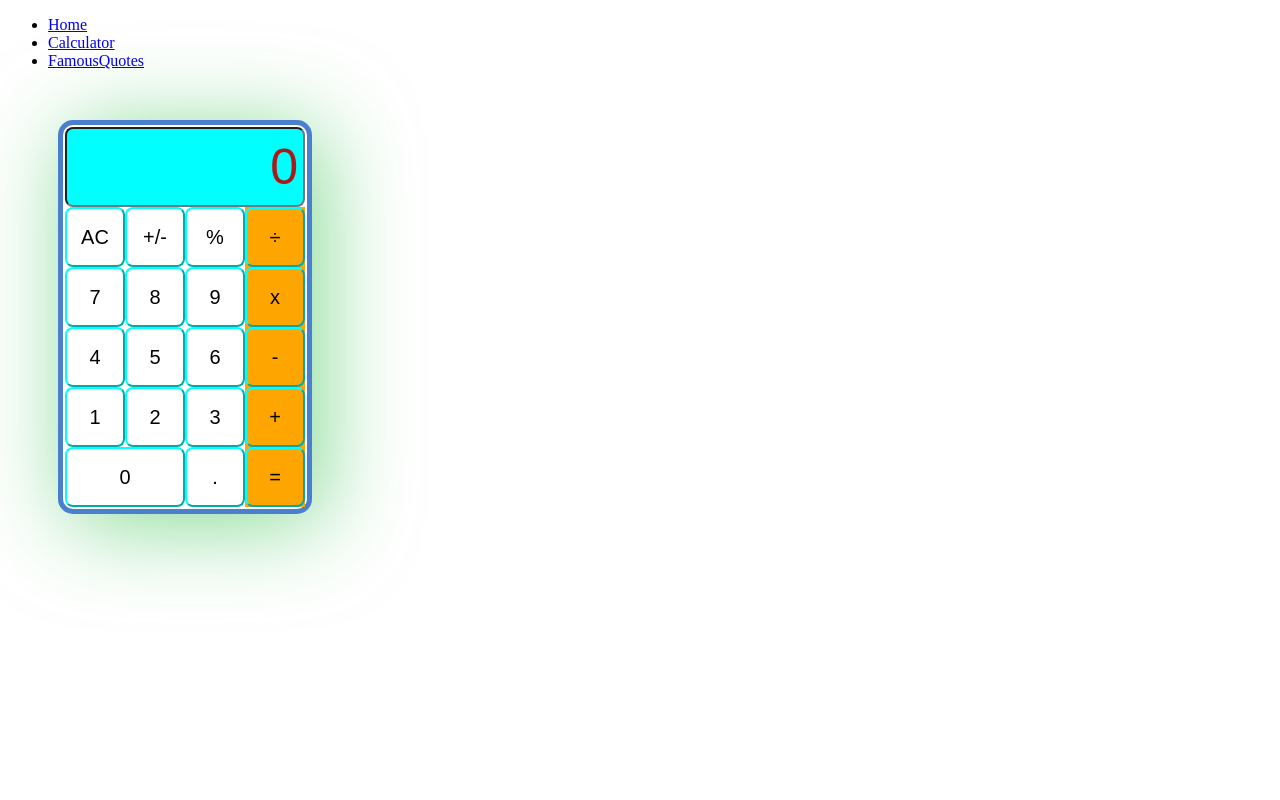
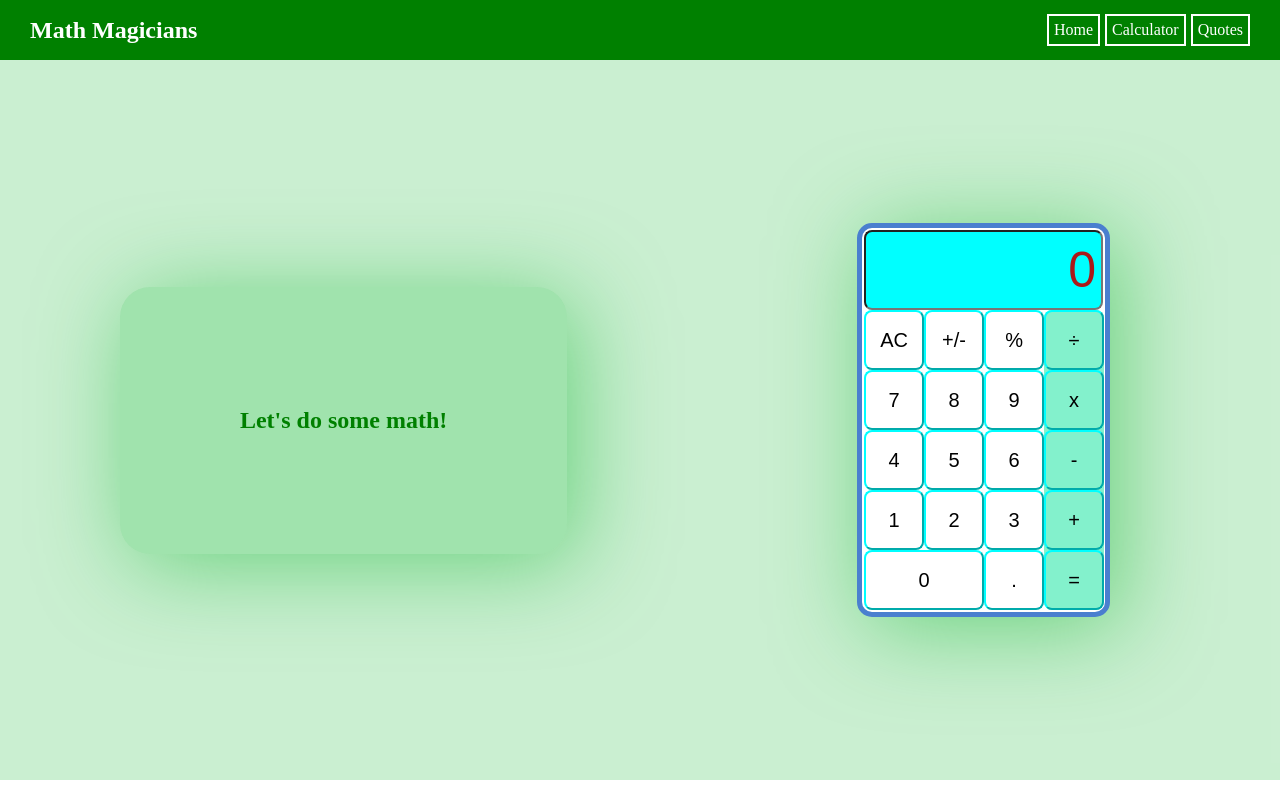
Before and after one commit to Nahid1911/math-magicians, a React (Create React App) app: page /Calculator in a window 1280 px wide. Built offline with nearby package versions, Linux system fonts and the light colour scheme.

Commit message:
Full website ready

```diff
--- a/src/App.css
+++ b/src/App.css
@@ -1,4 +1,4 @@
-.App {
+/* .App {
   display: flex;
   flex-direction: row;
   justify-content: space-around;
@@ -29,4 +29,4 @@
   box-shadow: 10px 10px 90px rgba(9, 181, 41, 0.5);
   border-radius: 30px;
   color: green;
-}
+} */
--- a/src/App.js
+++ b/src/App.js
@@ -1,5 +1,5 @@
 import { Route, Routes, Link } from 'react-router-dom';
-import './App.css';
+// import './App.css';
 import Calculator from './components/Calculator';
 import FamousQuotes from './components/FamousQuotes';
 import Home from './components/Home';
@@ -8,32 +8,26 @@ import Home from './components/Home';
 function App() {
   return (
     <>
-      <nav>
-        <ul>
-          <li>
+      <nav className="navBar">
+        <h1>Math Magicians</h1>
+        <ul className="navUl">
+          <li className="naveLi">
             <Link to="/">Home</Link>
           </li>
-          <li>
+          <li className="naveLi">
             <Link to="/calculator">Calculator</Link>
           </li>
-          <li>
-            <Link to="/FamousQuotes">FamousQuotes</Link>
+          <li className="naveLi">
+            <Link to="/FamousQuotes">Quotes</Link>
           </li>
         </ul>
       </nav>
       <Routes>
         <Route path="/" element={<Home />} />
+        <Route path="/Calculator" element={<Calculator />} />
         <Route path="/FamousQuotes" element={<FamousQuotes />} />
-
-        <Route path="/Calculator" element={<Calculator />} />
       </Routes>
     </>
-    // <div className="App">
-    //   <div className="quoteDiv">
-    //   </div>
-    //   <div className="calcuDiv">
-    //   </div>
-    // </div>
   );
 }
 
--- a/src/components/Calculator.js
+++ b/src/components/Calculator.js
@@ -22,6 +22,10 @@ const Calculator = () => {
   };
 
   return (
+    <div className="calcPageDiv">
+      <div className="quoteH2">
+        <h2>Let&#39;s do some math!</h2>
+      </div>
       <div className="mainDiv">
         <TextArea
           value={calculatorData.next || calculatorData.total || '0'}
@@ -30,6 +34,7 @@ const Calculator = () => {
         <div className="buttonDiv">
           <Numpad handleButtonClick={handleButtonClick} />
           <Signs handleButtonClick={handleButtonClick} />
+        </div>
       </div>
     </div>
   );
--- a/src/components/FamousQuotes.js
+++ b/src/components/FamousQuotes.js
@@ -41,8 +41,10 @@ const FamousQuotes = () => {
 
   if (data) {
     return (
-      <div>
-        <div>{`"${data.quote}" -- ${data.author}`}</div>
+      <div className="quotePageDiv">
+        <div className="quoteDiv">
+          <div>{`"${data.quote}" -- ${data.author}`}</div>
+        </div>
       </div>
     );
   }
--- a/src/components/Home.js
+++ b/src/components/Home.js
@@ -1,5 +1,29 @@
 function Home() {
-  return <h1>This is home page</h1>;
+  return (
+    <div className="homePageDiv">
+      <h1>Welcome to our website!</h1>
+      <p>
+        Here, you&#39;ll find two exciting tabs to explore:
+        a calculator and a collection of famous quotes.
+      </p>
+      <p>
+        In the calculator tab, you can perform various
+        calculations with ease. Whether you need to add,
+        subtract, multiply, or divide, our calculator has
+        got you covered. Simply input the numbers and operators,
+        and let our calculator do the rest. It&#39;s a handy tool for
+        all your mathematical needs.
+      </p>
+      <p>
+        Switching over to the quotes tab, get ready to be inspired
+        by a diverse collection of famous quotes. Each time you visit
+        this page, our website fetches new quotes from an API, ensuring
+        a fresh and motivational experience. From renowned authors,
+        thinkers, and leaders, these quotes will uplift your spirits
+        and provide you with valuable insights.
+      </p>
+    </div>
+  );
 }
 
 export default Home;
--- a/src/index.css
+++ b/src/index.css
@@ -1,7 +1,41 @@
-.mainDiv {
-  box-shadow: 10px 10px 90px rgba(9, 181, 41, 0.5);
-  border-radius: 8px;
-  border: 10px solid green;
+* {
+  margin: 0;
+  padding: 0;
+  box-sizing: border-box;
+  text-decoration: none;
+}
+
+.navBar {
+  display: flex;
+  flex-direction: row;
+  justify-content: space-between;
+  align-items: center;
+  background-color: green;
+  color: #fff;
+  height: 60px;
+  padding: 10px 30px;
+}
+
+.navUl {
+  display: flex;
+  flex-direction: row;
+  list-style: none;
+  gap: 5px;
+}
+
+.naveLi {
+  border: 2px solid #fff;
+  padding: 5px;
+}
+
+.naveLi:hover {
+  border: 2px solid rgb(83, 165, 171);
+  background-color: rgb(23, 123, 90);
+  padding: 5px;
+}
+
+.navUl a {
+  color: #fff;
 }
 
 .textAreaDiv {
@@ -13,7 +47,9 @@
 }
 
 .buttonDiv {
-  display: flex;
+  display: grid;
+  grid-template-columns: 1fr 1fr;
+  grid-template-rows: 1fr;
 }
 
 input {
@@ -30,6 +66,12 @@ input {
   font-weight: 200;
 }
 
+.numbDiv {
+  display: grid;
+  grid-template-columns: 1fr 1fr 2fr;
+  grid-template-rows: 1fr 1fr 1fr 1fr 1fr;
+}
+
 button {
   width: 60px;
   height: 60px;
@@ -44,11 +86,93 @@ button:hover {
 }
 
 .largeBtn {
+  grid-column: span 2;
   width: 120px;
 }
 
 .signDiv {
   display: flex;
   flex-direction: column;
-  background-color: orange;
+  background-color: rgb(131, 241, 204);
+  border-radius: 8px;
 }
+
+.App {
+  display: flex;
+  flex-direction: row;
+  justify-content: space-around;
+  align-items: center;
+}
+
+.mainDiv {
+  width: 253px;
+  background-color: #fff;
+  border: 5px solid rgb(74, 127, 207);
+  padding: 2px;
+  margin: 50px;
+  box-shadow: 10px 10px 90px rgba(9, 181, 41, 0.5);
+  border-radius: 15px;
+}
+
+.calcuDiv {
+  display: flex;
+  justify-content: center;
+  align-items: center;
+  width: 100%;
+}
+
+.quotePageDiv {
+  display: flex;
+  background-color: rgba(9, 181, 41, 0.212);
+  height: 90vh;
+}
+
+.quoteDiv {
+  display: flex;
+  justify-content: center;
+  align-items: center;
+  margin: 200px 200px;
+  padding: 20px;
+  background-color: rgba(9, 181, 41, 0.212);
+  box-shadow: 10px 10px 90px rgba(9, 181, 41, 0.5);
+  border-radius: 30px;
+  color: green;
+}
+
+.quoteH2 {
+  display: flex;
+  justify-content: center;
+  align-items: center;
+  padding: 20px;
+  background-color: rgba(9, 181, 41, 0.212);
+  box-shadow: 10px 10px 90px rgba(9, 181, 41, 0.5);
+  border-radius: 30px;
+  color: green;
+}
+
+.calcPageDiv {
+  display: flex;
+  justify-content: space-around;
+  align-items: center;
+  background-color: rgba(9, 181, 41, 0.212);
+  height: 90vh;
+}
+
+.calcPageDiv h2 {
+  margin: 100px;
+}
+
+.homePageDiv {
+  display: flex;
+  flex-direction: column;
+  align-items: center;
+  gap: 20px;
+  padding: 30px;
+  background-color: rgba(9, 181, 41, 0.212);
+  height: 90vh;
+}
+
+.homePageDiv > p {
+  text-align: justify;
+  font-size: 20px;
+}
--- a/src/index.js
+++ b/src/index.js
@@ -1,7 +1,6 @@
 import React from 'react';
 import ReactDOM from 'react-dom/client';
 import './index.css';
-import './App.css';
 import { BrowserRouter } from 'react-router-dom';
 import App from './App';
 
```
Lines whose indentation alone changed are shown as unchanged.
